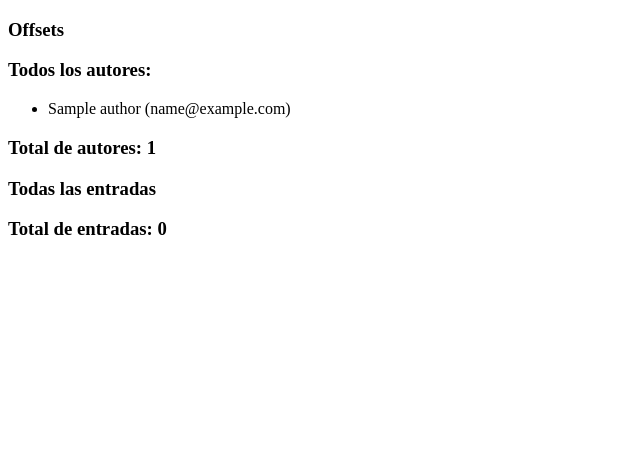
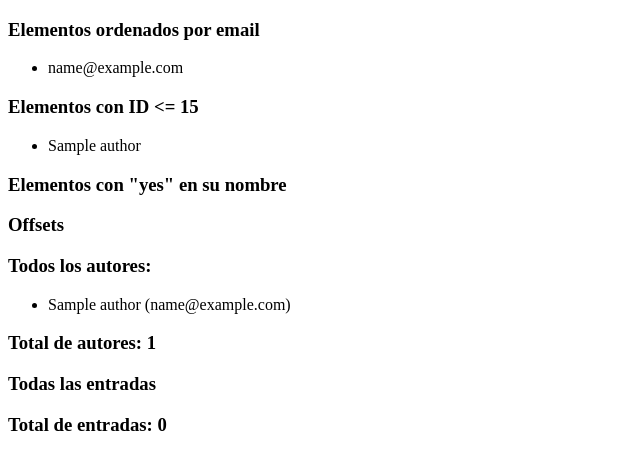
Before and after one commit to Naiitiry/django, a Django app: page /post/queries/ in a window 1280 px wide. Shown: the top 470 px of the page, without its empty margins (0-640 px from the left). Run offline with Django 5.2, Linux system fonts and the light colour scheme; tables that the repository leaves empty hold one stand-in row (values such as "Sample post").

Commit message:
queries en django

```diff
--- a/my_blog/post/views.py
+++ b/my_blog/post/views.py
@@ -17,6 +17,18 @@
     author = Author.objects.get(id=1)
 
     #Listado de todas las entradas.
-    #entrys = Entry.objects.all()
+    entrys = Entry.objects.all()
 
-    return render(request,'post/queries.html',{'authors':authors,'offsets':offsets})
+    #Listado de todas las entradas y ordernarlos.
+    orders = Author.objects.all().order_by('email')
+
+    #Listar todos los ID <= 15.
+    filtered2 = Author.objects.filter(id__lte=15)
+
+    #Listar autores que contienen en su nombre la palabra "yes"
+    filtered3 = Author.objects.filter(name__contains="yes")
+    #En esta bbdd no hay ninguno.
+
+
+
+    return render(request,'post/queries.html',{'authors':authors,'offsets':offsets,'orders':orders,'filtered2':filtered2,'filtered3':filtered3})
--- a/my_blog/templates/post/queries.html
+++ b/my_blog/templates/post/queries.html
@@ -6,6 +6,27 @@
     <title>Document</title>
 </head>
 <body>
+    <h3>Elementos ordenados por email</h3>
+    <ul>
+        {% for order in orders %}
+        <li>{{ order.email }}</li>
+        {% endfor %}
+    </ul>
+
+    <h3>Elementos con ID <= 15</h3>
+    <ul>
+        {%for elm in filtered2%}
+        <li>{{elm.name}}</li>
+        {%endfor%}
+    </ul>
+
+    <h3>Elementos con "yes" en su nombre</h3>
+    <ul>
+        {%for elm in filtered3%}
+        <li>{{elm.name}}</li>
+        {%endfor%}
+    </ul>
+
     <h3>Offsets</h3>
     <ul>
         {% for offset in offsets%}
```
